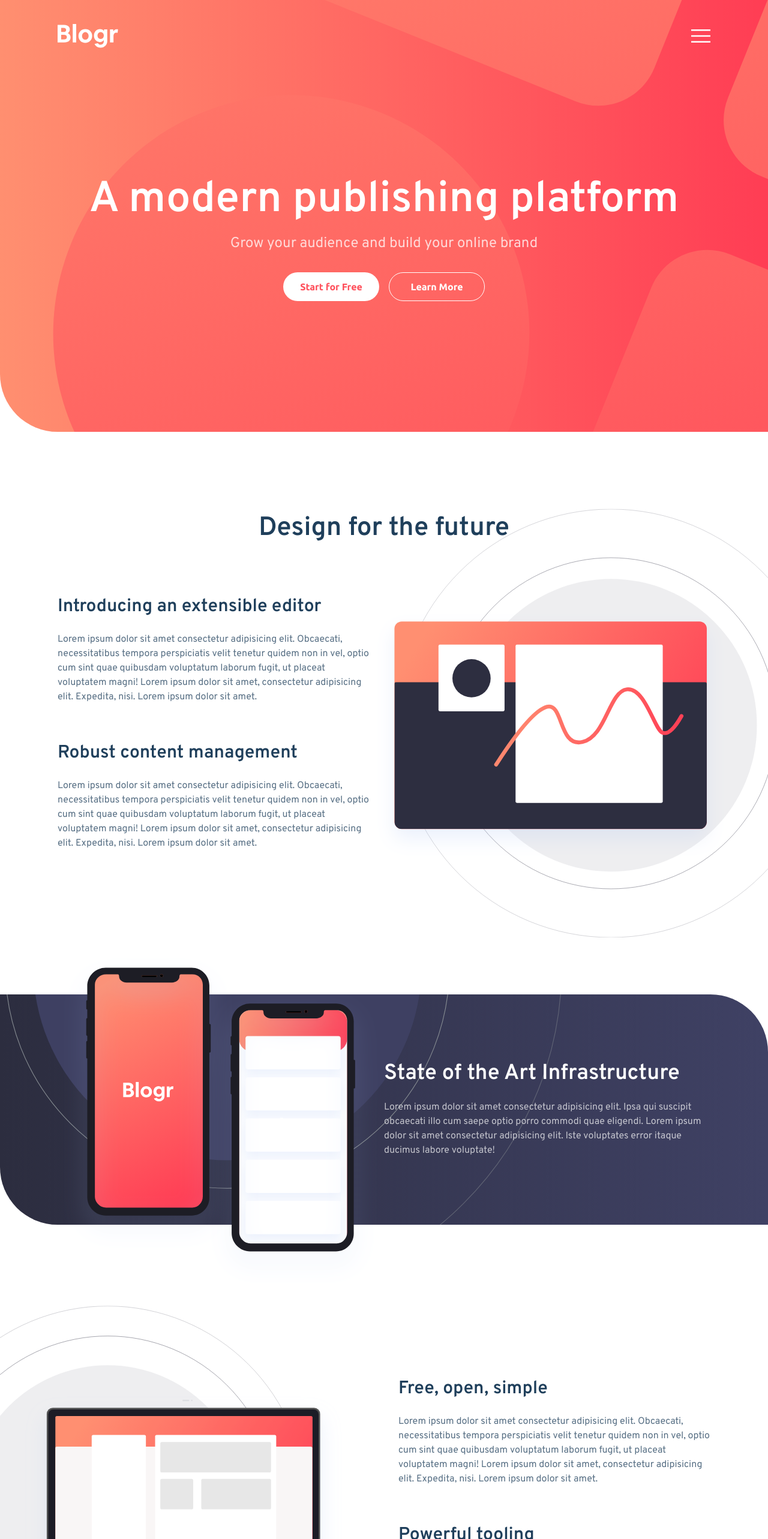
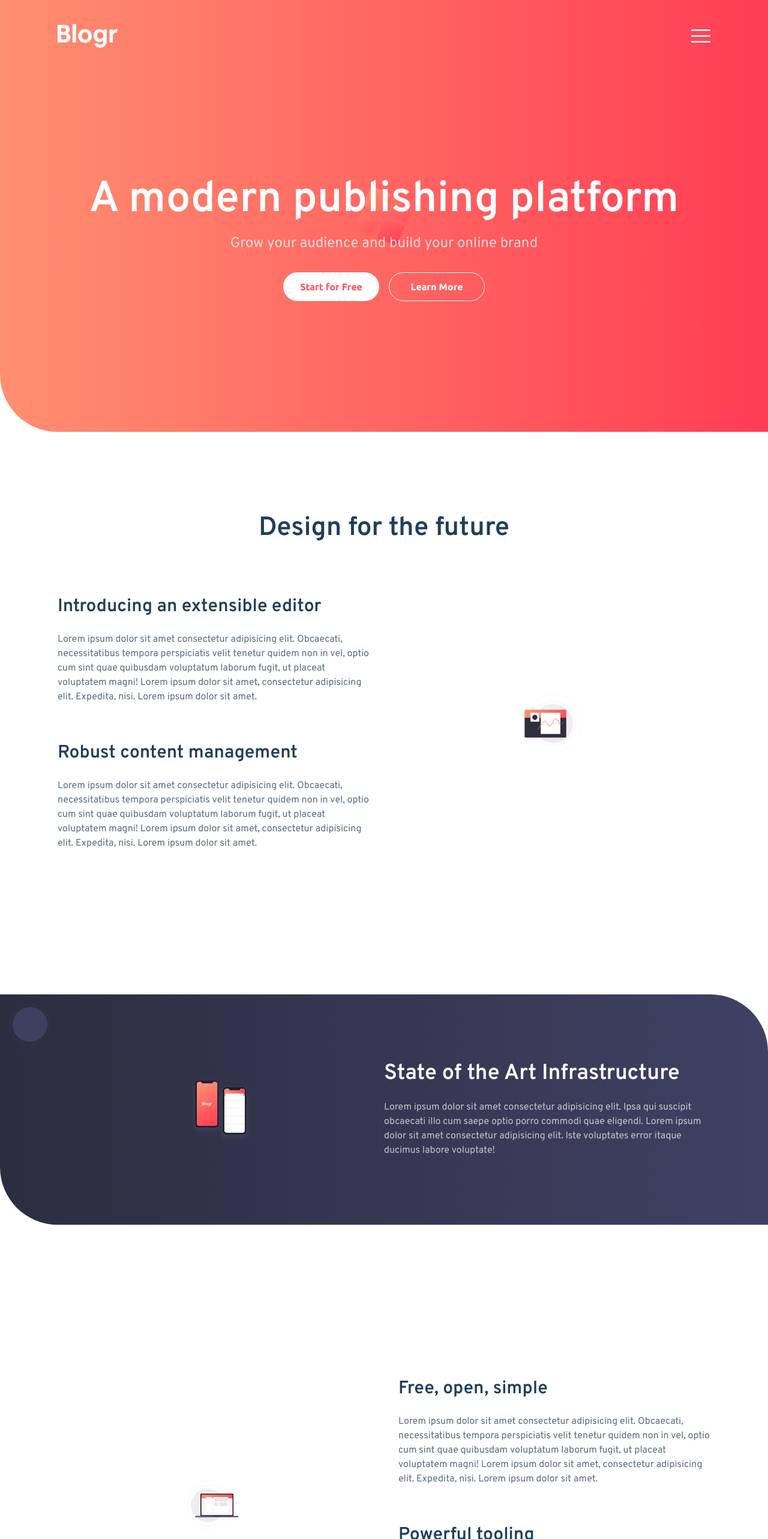
Before and after one commit to dimashilmawan/landing-page-next-13-framer-motion, a Next.js app: page / in a window 1280 px wide. Shown: the top 2566 px of the page at 60% size. Built offline with nearby package versions, Linux system fonts and the light colour scheme.

Commit message:
change animate

```diff
--- a/app/components/AuthModal.jsx
+++ b/app/components/AuthModal.jsx
@@ -23,6 +23,7 @@
             >
               <Image
                 alt="Image Auth"
+                className="h-auto w-[100px] object-cover"
                 src={login ? illustrationLaptopMobile : illustrationPhones}
               />
             </motion.div>
--- a/app/components/Logo.jsx
+++ b/app/components/Logo.jsx
@@ -8,7 +8,11 @@
       href="/"
       className="inline-block outline-none ring-[#ff525d] ring-offset-2 focus:ring-2"
     >
-      <Image alt="Blogr Logo" src={logo} />
+      <Image
+        alt="Blogr Logo"
+        src={logo}
+        className="h-auto w-[100px] object-cover"
+      />
     </Link>
   );
 };
--- a/app/components/TextBox.jsx
+++ b/app/components/TextBox.jsx
@@ -1,6 +1,16 @@
+"use client";
+import { motion } from "framer-motion";
 const TextBox = ({ children, className, direction }) => {
   return (
-    <div className={className}>
+    <motion.div
+      initial={{
+        opacity: 0,
+        scale: 0.5,
+        x: direction === "left" ? "-50%" : "50%",
+      }}
+      whileInView={{ opacity: 1, x: 0, scale: 1 }}
+      className={` ${className}`}
+    >
       <h3 className="text-3xl font-semibold text-[#1f3f5b] xl:text-2xl lg:text-xl xs:text-lg">
         {children}
       </h3>
@@ -11,7 +21,7 @@
         voluptatem magni! Lorem ipsum dolor sit amet, consectetur adipisicing
         elit. Expedita, nisi. Lorem ipsum dolor sit amet.
       </p>
-    </div>
+    </motion.div>
   );
 };
 export default TextBox;
--- a/app/components/phones/PhonesDesc.jsx
+++ b/app/components/phones/PhonesDesc.jsx
@@ -1,6 +1,17 @@
+"use client";
+import { motion } from "framer-motion";
+
 const PhonesDesc = () => {
   return (
-    <div className="flex-1">
+    <motion.div
+      initial={{
+        opacity: 0,
+        scale: 0.5,
+        x: "50%",
+      }}
+      whileInView={{ opacity: 1, x: 0, scale: 1 }}
+      className="flex-1"
+    >
       <h3 className="text-4xl font-semibold text-white xl:text-3xl lg:text-2xl sm:text-xl">
         State of the Art Infrastructure
       </h3>
@@ -10,7 +21,7 @@
         Lorem ipsum dolor sit amet consectetur adipisicing elit. Iste voluptates
         error itaque ducimus labore voluptate!
       </p>
-    </div>
+    </motion.div>
   );
 };
 export default PhonesDesc;
--- a/app/scenes/Editor.jsx
+++ b/app/scenes/Editor.jsx
@@ -19,7 +19,7 @@
             </TextBox>
           </div>
           <div className="flex flex-1 items-center justify-center md:order-1">
-            <Image
+            {/* <Image
               alt="illustration editor desktop"
               src={illustrationEditorDesk}
               className="h-auto w-[300px] translate-x-20 scale-[2.5] object-cover xl:translate-x-24 xl:scale-[2.3] lg:translate-x-28 lg:scale-[2] md:hidden"
@@ -28,6 +28,16 @@
               alt="illustration editor mobile"
               src={illustrationEditorMobile}
               className="hidden h-auto w-full md:block"
+            /> */}
+            <Image
+              alt="illustration editor desktop"
+              src={illustrationEditorDesk}
+              className="h-auto w-[100px] object-cover md:hidden"
+            />
+            <Image
+              alt="illustration editor mobile"
+              src={illustrationEditorMobile}
+              className="hidden h-auto w-[100px] md:block"
             />
           </div>
         </div>
--- a/app/scenes/Footer.jsx
+++ b/app/scenes/Footer.jsx
@@ -9,7 +9,12 @@
         <div className="flex gap-12 sm:flex-col">
           <div className="flex flex-1 justify-center ">
             <div>
-              <Image alt="logo" src={logo} className=" lg:h-auto lg:w-20" />
+              <Image
+                alt="logo"
+                src={logo}
+                // className="h-auto w-[100px] lg:w-20"
+                className="h-auto w-[100px] object-cover"
+              />
             </div>
           </div>
           <FooterGroup>
--- a/app/scenes/Intro.jsx
+++ b/app/scenes/Intro.jsx
@@ -9,7 +9,7 @@
   return (
     <div className="relative h-[90vh]  rounded-bl-[96px] bg-gradient-to-r from-[#ff8f70] to-[#ff3d54] lg:h-[75vh] sm:bg-gradient-to-b ">
       <div className=" absolute inset-0 flex items-center justify-center overflow-hidden rounded-bl-[96px]">
-        <Image
+        {/* <Image
           alt="background pattern intro desk"
           src={bgPatternIntroDesk}
           className=" h-auto w-full -translate-y-16 translate-x-[28rem] scale-[1.75] object-cover xl:translate-x-[24rem] lg:-translate-y-8 lg:translate-x-[16rem]  md:translate-x-[12rem] sm:hidden "
@@ -18,6 +18,17 @@
           alt="background pattern intro mobile"
           src={bgPatternIntroMobile}
           className="hidden h-auto w-full translate-x-1/3 translate-y-24 scale-[3.25] object-cover sm:block"
+        /> */}
+        <Image
+          alt="background pattern intro desk"
+          src={bgPatternIntroDesk}
+          priority
+          className=" h-auto w-[100px] object-cover sm:hidden "
+        />
+        <Image
+          alt="background pattern intro mobile"
+          src={bgPatternIntroMobile}
+          className="hidden h-auto w-[100px] object-cover sm:block"
         />
       </div>
       <Container className="relative z-50 flex h-full flex-col pt-20">
--- a/app/scenes/Laptop.jsx
+++ b/app/scenes/Laptop.jsx
@@ -7,10 +7,10 @@
 const Laptop = () => {
   return (
     <div>
-      <Container className="py-64 xl:py-52 lg:py-44 md:py-36 sm:py-28 sm:text-center xs:py-20">
+      <Container className="overflow-hidden py-64 xl:py-52 lg:py-44 md:py-36 sm:py-28 sm:text-center xs:py-20">
         <div className="flex gap-12 lg:gap-8 sm:flex-col sm:gap-16 xs:gap-12">
           <div className="flex flex-1 items-center justify-center ">
-            <Image
+            {/* <Image
               alt="illustration laptop desktop"
               src={illustrationLaptopDesk}
               className="h-auto w-[300px] -translate-x-24 scale-[2.75] xl:-translate-x-28 xl:scale-[2.8] lg:-translate-x-36 lg:scale-[2.5] sm:hidden"
@@ -19,9 +19,19 @@
               alt="illustration laptop desktop"
               src={illustrationLaptopMobile}
               className="hidden h-auto w-full sm:block "
+            /> */}
+            <Image
+              alt="illustration laptop desktop"
+              src={illustrationLaptopDesk}
+              className="h-auto w-[100px] object-cover sm:hidden"
+            />
+            <Image
+              alt="illustration laptop desktop"
+              src={illustrationLaptopMobile}
+              className="hidden h-auto w-[100px] sm:block "
             />
           </div>
-          <div className="flex-1 overflow-hidden">
+          <div className="flex-1 ">
             <TextBox>Free, open, simple</TextBox>
             <TextBox className="mt-16 md:mt-10">Powerful tooling</TextBox>
           </div>
--- a/app/scenes/Phones.jsx
+++ b/app/scenes/Phones.jsx
@@ -8,19 +8,29 @@
   return (
     <div className="relative  rounded-bl-[96px] rounded-tr-[96px] bg-gradient-to-r from-[#2c2d3f] to-[#3f4164] py-28 xl:py-20 lg:py-16">
       <div className="absolute left-0 top-0 h-full w-full overflow-hidden rounded-bl-[96px] rounded-tr-[96px] ">
+        {/* <Image
+          alt="bg pattern circles"
+          src={bgPatternCircles}
+          className="absolute -bottom-[20%] -left-[10%] scale-110 xl:-left-[20%] xl:scale-100 sm:bottom-0 sm:left-1/2 sm:-translate-x-1/2 sm:-translate-y-40 sm:scale-150 xs:-translate-y-56"
+        /> */}
         <Image
           alt="bg pattern circles"
           src={bgPatternCircles}
-          className="absolute -bottom-[20%] -left-[10%] scale-110 xl:-left-[20%] xl:scale-100 sm:bottom-0 sm:left-1/2 sm:-translate-x-1/2 sm:-translate-y-40 sm:scale-150 xs:-translate-y-56"
+          className="h-auto w-[100px] object-cover"
         />
       </div>
-      <Container className="relative sm:text-center">
+      <Container className="relative sm:overflow-hidden sm:text-center">
         <div className="flex lg:gap-8 md:gap-16 sm:flex-col xs:gap-4">
           <div className="flex flex-1 items-center justify-center ">
+            {/* <Image
+              alt="illustration phones"
+              src={illustrationPhones}
+              className="h-auto w-[150px] translate-y-5  scale-[3.5]  xl:scale-[3] lg:translate-y-4 lg:scale-[2.5] sm:w-[93px] sm:-translate-y-20 sm:scale-[4] xs:scale-[3.1]"
+            /> */}
             <Image
               alt="illustration phones"
               src={illustrationPhones}
-              className="h-auto w-[150px] translate-y-5  scale-[3.5]  xl:scale-[3] lg:translate-y-4 lg:scale-[2.5] sm:w-[93px] sm:-translate-y-20 sm:scale-[4] xs:scale-[3.1]"
+              className="h-auto w-[100px] object-cover"
             />
           </div>
           <PhonesDesc />
```
Also changed, not shown: public/images/illustration-editor-desktop.png (added), public/images/illustration-editor-mobile.png (added).
